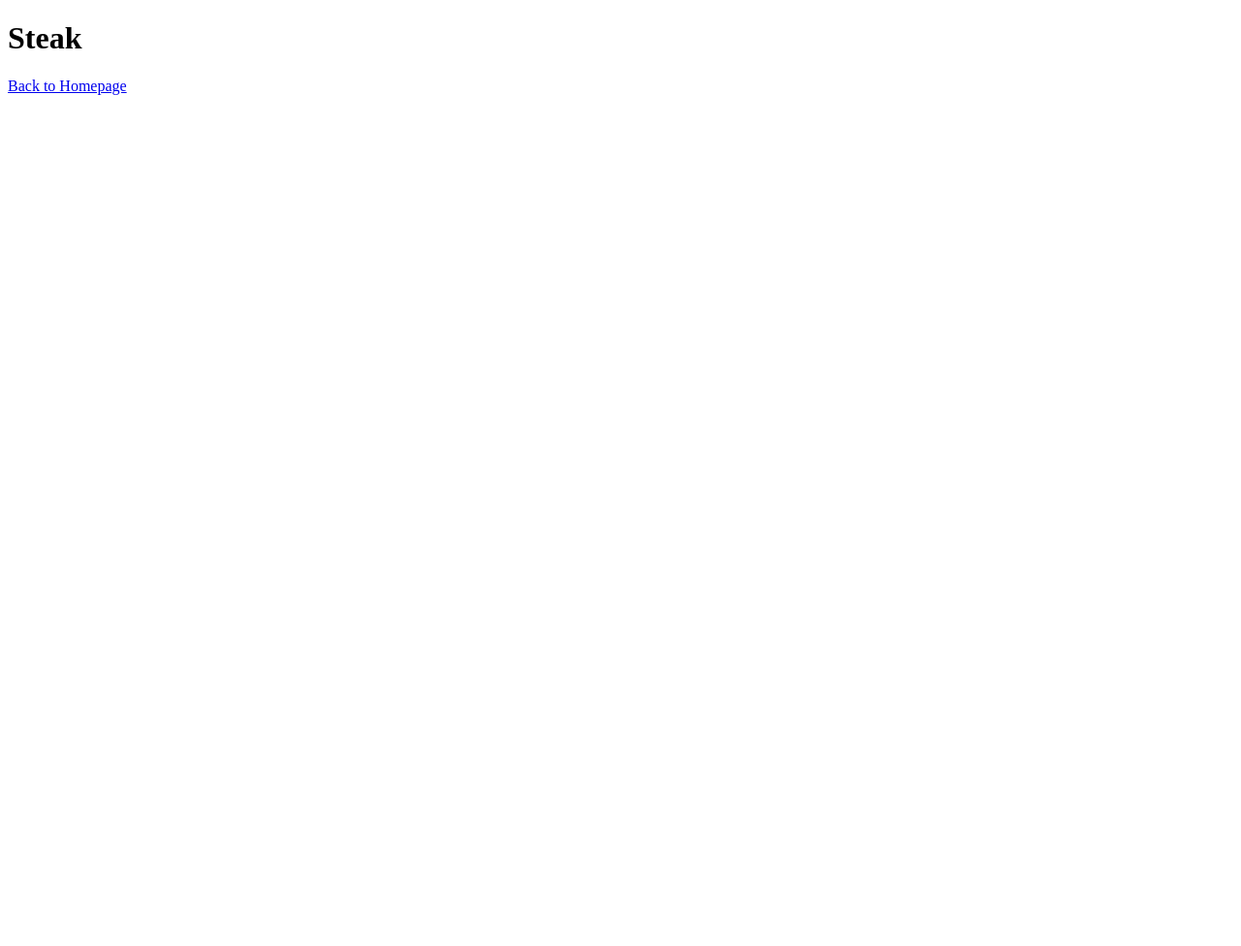
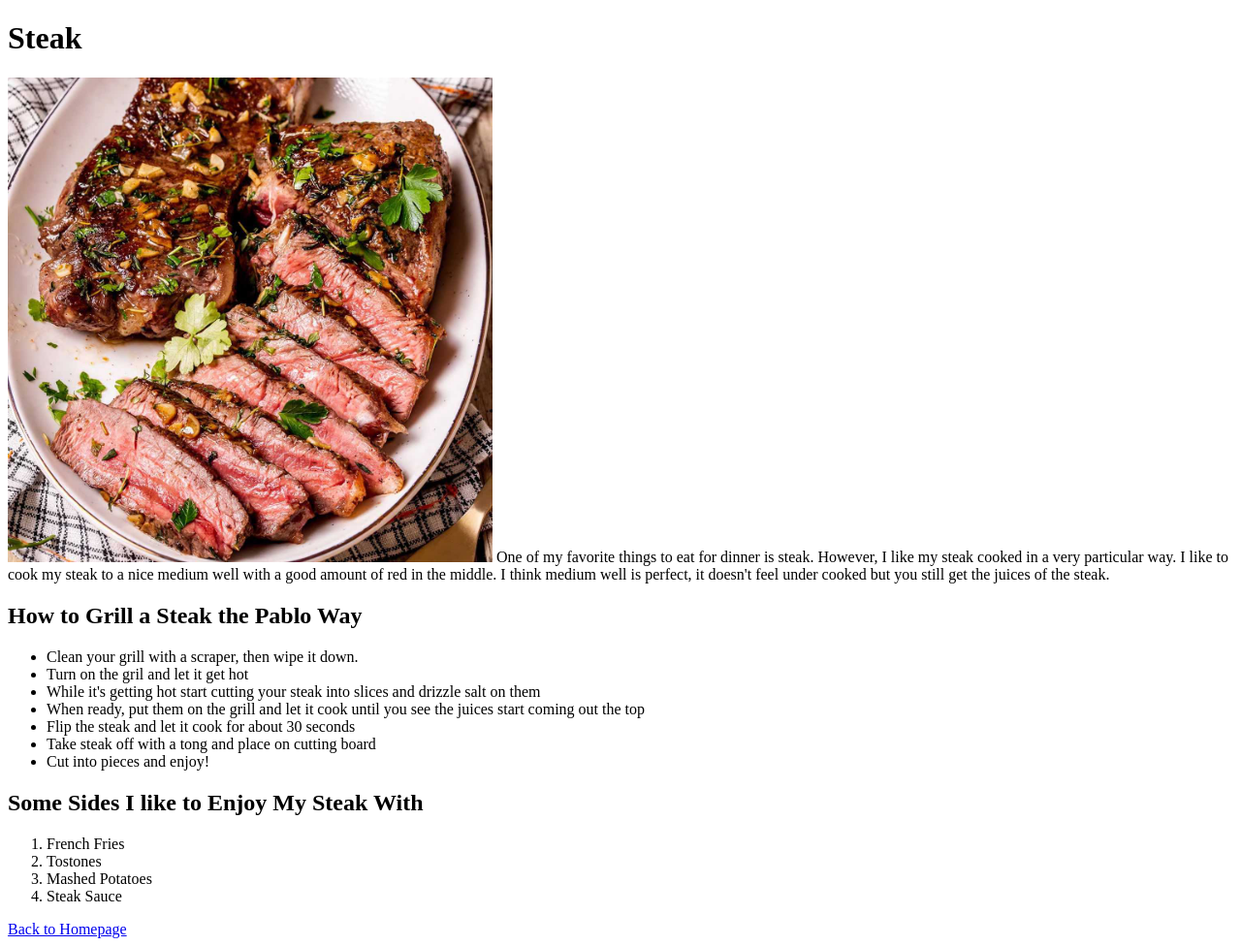
Before and after one commit to shmablo/recipe-site, a plain HTML site: page recipes/steak.html in a window 1280 px wide. Shown: the whole page at 97% size. Before the commit the page ends 800 px from the top, so only its background shows below. Drawn offline with Linux system fonts and the light colour scheme.

Commit message:
Made changes to the steak page

```diff
--- a/recipes/steak.html
+++ b/recipes/steak.html
@@ -9,7 +9,32 @@
 
 <body>
     <h1>Steak</h1>
+    <img src="/assets/steak.jpg" alt="Delicious steak" width="500" height="500">
 
+    <p1>One of my favorite things to eat for dinner is steak. However, I like my steak cooked in a very particular way.
+        I like to cook my steak to a nice medium well with a good amount of red in the middle. I think medium well is
+        perfect, it doesn't feel under cooked but you still get the juices of the steak.</p1>
+
+    <h2>How to Grill a Steak the Pablo Way</h2>
+
+    <ul>
+        <li>Clean your grill with a scraper, then wipe it down.</li>
+        <li>Turn on the gril and let it get hot</li>
+        <li>While it's getting hot start cutting your steak into slices and drizzle salt on them</li>
+        <li>When ready, put them on the grill and let it cook until you see the juices start coming out the top</li>
+        <li>Flip the steak and let it cook for about 30 seconds</li>
+        <li>Take steak off with a tong and place on cutting board</li>
+        <li>Cut into pieces and enjoy!</li>
+    </ul>
+
+    <h2>Some Sides I like to Enjoy My Steak With</h2>
+
+    <ol>
+        <li>French Fries</li>
+        <li>Tostones</li>
+        <li>Mashed Potatoes</li>
+        <li>Steak Sauce</li>
+    </ol>
     <a href="/index.html">Back to Homepage</a>
 </body>
 
```
Also changed, not shown: assets/steak.jpg (added).
